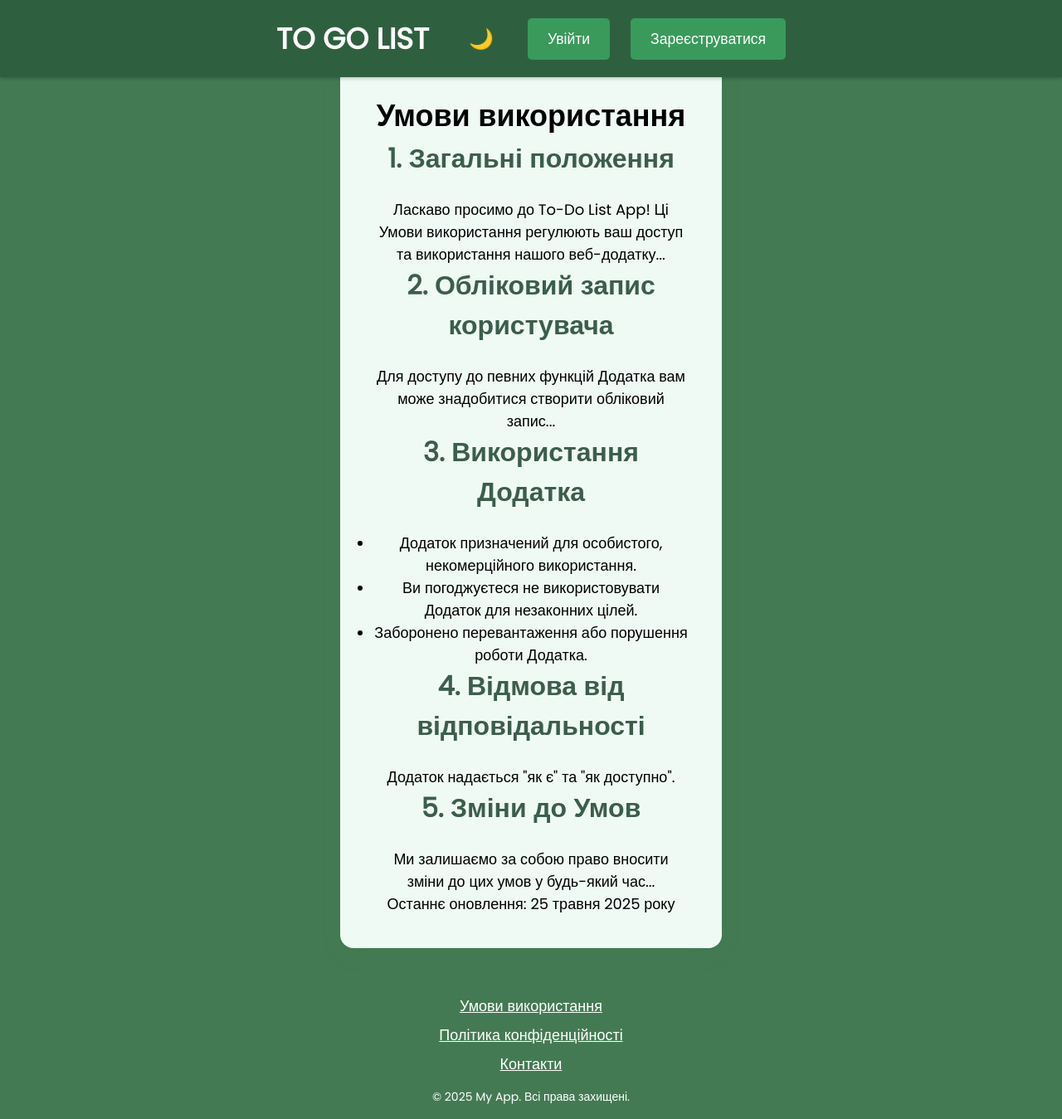
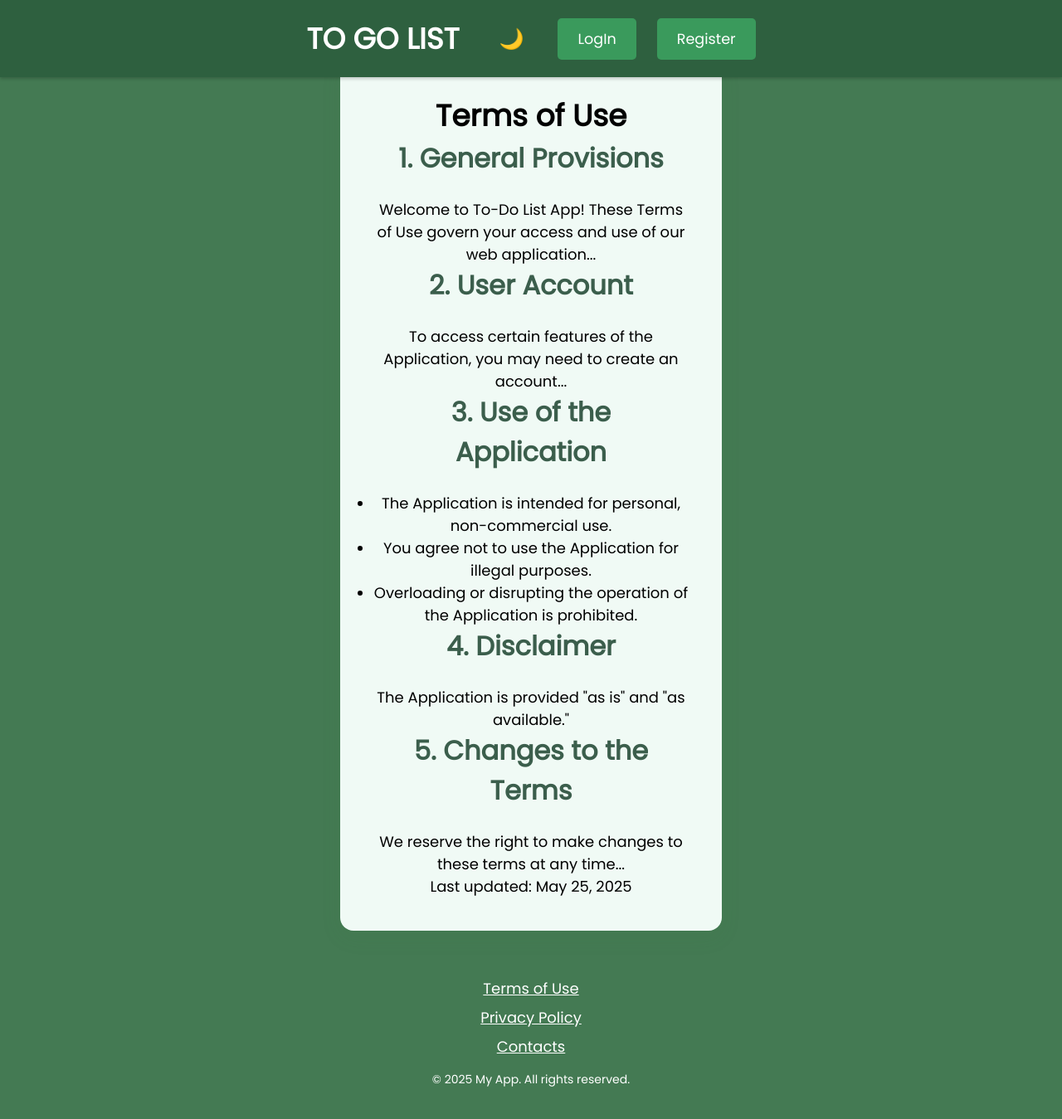
Before and after one commit to NataliaShel/to-go-list-app, a React (Create React App) app: page /terms-and-conditions in a window 1280 px wide. Shown: the whole page at 83% size. After the commit the page ends 1328 px from the top, so only its background shows below. Built offline with nearby package versions, Linux system fonts and the light colour scheme; no server answers.

Commit message:
Translated Into English.

```diff
--- a/src/components/Footer.jsx
+++ b/src/components/Footer.jsx
@@ -16,22 +16,22 @@ const Footer = () => {
           to="/terms-and-conditions"
           style={{ display: 'block', color: '#fff', margin: '8px 0', textDecoration: 'underline', cursor: 'pointer' }}
         >
-          Умови використання
+          Terms of Use
         </Link>
         <Link
           to="/privacy-policy"
           style={{ display: 'block', color: '#fff', margin: '8px 0', textDecoration: 'underline', cursor: 'pointer' }}
         >
-          Політика конфіденційності
+          Privacy Policy
         </Link>
         <Link
           to="/contacts"
           style={{ display: 'block', color: '#fff', margin: '8px 0', textDecoration: 'underline', cursor: 'pointer' }}
         >
-          Контакти
+          Contacts
         </Link>
       </nav>
-      <p style={{ fontSize: '0.875rem', color: '#fff' }}>© 2025 My App. Всі права захищені.</p>
+      <p style={{ fontSize: '0.875rem', color: '#fff' }}>© 2025 My App. All rights reserved.</p>
     </footer>
   );
 };
--- a/src/components/Navbar.jsx
+++ b/src/components/Navbar.jsx
@@ -23,7 +23,7 @@ const Navbar = () => {
       await doSignOut();
       navigate('/login');
     } catch (error) {
-      console.error("Помилка при виході:", error);
+      console.error("Error signing out:", error);
     }
   };
 
@@ -39,13 +39,13 @@ const Navbar = () => {
 
           {!loading && userLoggedIn ? (
             <>
-              <span className="navbar-user">Привіт, {currentUser?.email}</span>
-              <button onClick={handleLogout} className="logout-button">Вийти</button>
+              <span className="navbar-user">Hello, {currentUser?.email}</span>
+              <button onClick={handleLogout} className="logout-button">Sign Out</button>
             </>
           ) : (
             <>
-              <Link to="/login" className="auth-btn">Увійти</Link>
-              <Link to="/register" className="auth-btn">Зареєструватися</Link>
+              <Link to="/login" className="auth-btn">LogIn</Link>
+              <Link to="/register" className="auth-btn">Register</Link>
             </>
           )}
         </div>
--- a/src/components/auth/login/Login.jsx
+++ b/src/components/auth/login/Login.jsx
@@ -24,18 +24,18 @@ const Login = () => {
       await doSignInWithEmailAndPassword(email, password);
       navigate('/home');
     } catch (error) {
-      console.error('Помилка входу:', error);
+      console.error('Login error:', error);
       switch (error.code) {
         case 'auth/user-not-found':
         case 'auth/wrong-password':
         case 'auth/invalid-credential':
-          setErrorMessage('Невірний email або пароль.');
+          setErrorMessage('Invalid email or password.');
           break;
         case 'auth/invalid-email':
-          setErrorMessage('Неправильний формат email.');
+          setErrorMessage('Invalid email format.');
           break;
         default:
-          setErrorMessage('Помилка входу. Спробуйте ще раз.');
+          setErrorMessage('Login error. Please try again.');
       }
     } finally {
       setIsSigningIn(false);
@@ -45,13 +45,13 @@ const Login = () => {
   return (
     <div className="auth-container">
       <div className="auth-card">
-        <h2>Вхід</h2>
+        <h2>Login</h2>
         <form onSubmit={onSubmit} className="auth-form">
           <div className="form-group">
-            <label>Електронна пошта</label>
+            <label>Email</label>
             <input
               type="email"
-              placeholder="Ваша пошта"
+              placeholder="Your email"
               value={email}
               onChange={(e) => setEmail(e.target.value)}
               required
@@ -59,10 +59,10 @@ const Login = () => {
           </div>
 
           <div className="form-group">
-            <label>Пароль</label>
+            <label>Password</label>
             <input
               type="password"
-              placeholder="Ваш пароль"
+              placeholder="Your password"
               value={password}
               onChange={(e) => setPassword(e.target.value)}
               required
@@ -72,12 +72,12 @@ const Login = () => {
           {errorMessage && <p className="error-message">{errorMessage}</p>}
 
           <button type="submit" disabled={isSigningIn} className="auth-btn">
-            {isSigningIn ? 'Вхід...' : 'Увійти'}
+            {isSigningIn ? 'Logging in...' : 'Log In'}
           </button>
         </form>
 
         <p className="auth-link">
-          Не маєте облікового запису? <Link to="/register">Зареєструватися</Link>
+          Don't have an account? <Link to="/register">Sign Up</Link>
         </p>
       </div>
     </div>
--- a/src/components/auth/register/Register.jsx
+++ b/src/components/auth/register/Register.jsx
@@ -21,7 +21,7 @@ export const Register = () => {
         e.preventDefault();
         setErrorMessage('');
         if (password !== confirmPassword) {
-            setErrorMessage('Паролі не співпадають!');
+            setErrorMessage('Passwords do not match!');
             return;
         }
 
@@ -42,19 +42,19 @@ export const Register = () => {
                 setIsRegistering(false);
                 switch (error.code) {
                     case 'auth/email-already-in-use':
-                        setErrorMessage('Цей email вже використовується.');
+                        setErrorMessage('This email is already in use.');
                         break;
                     case 'auth/invalid-email':
-                        setErrorMessage('Неправильний формат email.');
+                        setErrorMessage('Invalid email format.');
                         break;
                     case 'auth/weak-password':
-                        setErrorMessage('Пароль повинен бути не менше 6 символів.');
+                        setErrorMessage('Password must be at least 6 characters.');
                         break;
                     default:
-                        setErrorMessage(`Помилка реєстрації: ${error.message}`);
+                        setErrorMessage(`Registration error: ${error.message}`);
                         break;
                 }
-                console.error("Помилка реєстрації:", error);
+                console.error("Registration error:", error);
             }
         }
     };
@@ -62,13 +62,13 @@ export const Register = () => {
     return (
         <div className="auth-container">
             <div className="auth-card">
-                <h2>Реєстрація</h2>
+                <h2>Register</h2>
                 <form onSubmit={onSubmit} className="auth-form">
                     <div className="form-group">
-                        <label>Електронна пошта</label>
+                        <label>Email</label>
                         <input
                             type="email"
-                            placeholder="Ваша пошта"
+                            placeholder="Your email"
                             value={email}
                             onChange={(e) => setEmail(e.target.value)}
                             required
@@ -76,10 +76,10 @@ export const Register = () => {
                     </div>
 
                     <div className="form-group">
-                        <label>Пароль</label>
+                        <label>Password</label>
                         <input
                             type="password"
-                            placeholder="Мінімум 6 символів"
+                            placeholder="Minimum 6 characters"
                             value={password}
                             onChange={(e) => setPassword(e.target.value)}
                             required
@@ -87,10 +87,10 @@ export const Register = () => {
                     </div>
 
                     <div className="form-group">
-                        <label>Підтвердіть Пароль</label>
+                        <label>Confirm Password</label>
                         <input
                             type="password"
-                            placeholder="Підтвердіть пароль"
+                            placeholder="Confirm password"
                             value={confirmPassword}
                             onChange={(e) => setConfirmPassword(e.target.value)}
                             required
@@ -104,12 +104,12 @@ export const Register = () => {
                         disabled={isRegistering}
                         className="auth-btn"
                     >
-                        {isRegistering ? 'Реєстрація...' : 'Зареєструватися'}
+                        {isRegistering ? 'Registering...' : 'Register'}
                     </button>
                 </form>
 
                 <p className="auth-link">
-                    Вже маєте обліковий запис? <Link to="/login">Увійти</Link>
+                    Already have an account? <Link to="/login">Log In</Link>
                 </p>
             </div>
         </div>
--- a/src/pages/Contacts.jsx
+++ b/src/pages/Contacts.jsx
@@ -2,14 +2,14 @@ import React from 'react';
 import InfoPageWrapper from '../components/InfoPageWrapper';
 
 const Contacts = () => (
-  <InfoPageWrapper title="Контакти">
+  <InfoPageWrapper title="Contacts">
     <p className="mb-4">
-      Якщо у вас є запитання або пропозиції, будь ласка, зв'яжіться з нами:
+      If you have any questions or suggestions, please contact us:
     </p>
     <ul className="list-disc pl-5">
-      <li className="mb-2">Електронна пошта: support@yourtodolistapp.com</li>
-      <li className="mb-2">Телефон: +380 XX XXX XX XX</li>
-      <li className="mb-2">Адреса: адреса,  місто, Україна</li>
+      <li className="mb-2">Email: support@yourtodolistapp.com</li>
+      <li className="mb-2">Phone: +380 XX XXX XX XX</li>
+      <li className="mb-2">Address: address, city, Ukraine</li>
     </ul>
   </InfoPageWrapper>
 );
--- a/src/pages/PrivacyPolicy.jsx
+++ b/src/pages/PrivacyPolicy.jsx
@@ -2,13 +2,13 @@ import React from 'react';
 import InfoPageWrapper from '../components/InfoPageWrapper';
 
 const PrivacyPolicy = () => (
-  <InfoPageWrapper title="Політика конфіденційності">
+  <InfoPageWrapper title="Privacy Policy">
     <p className="mb-4">
-      Ця Політика конфіденційності описує, як To-Do List збирає, використовує та розкриває Вашу особисту інформацію, коли Ви використовуєте наш застосунок To-Do List.
+      This Privacy Policy describes how To-Do List collects, uses, and discloses your personal information when you use our To-Do List application.
     </p>
-    <h2 className="text-xl font-semibold mb-2">Збір інформації</h2>
+    <h2 className="text-xl font-semibold mb-2">Information Collection</h2>
     <p className="mb-4">
-      Ми збираємо інформацію, яку Ви надаєте нам безпосередньо, наприклад, коли Ви створюєте обліковий запис...
+      We collect information that you provide to us directly, for example, when you create an account...
     </p>
   </InfoPageWrapper>
 );
--- a/src/pages/TermsAndConditions.jsx
+++ b/src/pages/TermsAndConditions.jsx
@@ -4,34 +4,34 @@ import InfoPageWrapper from '../components/InfoPageWrapper';
 const TermsAndConditions = () => {
   console.log('TermsAndConditions rendered!');
   return (
-    <InfoPageWrapper title="Умови використання">
-      <h2 className="text-xl font-semibold mb-2">1. Загальні положення</h2>
+    <InfoPageWrapper title="Terms of Use">
+      <h2 className="text-xl font-semibold mb-2">1. General Provisions</h2>
       <p className="mb-4">
-        Ласкаво просимо до To-Do List App! Ці Умови використання регулюють ваш доступ та використання нашого веб-додатку...
+        Welcome to To-Do List App! These Terms of Use govern your access and use of our web application...
       </p>
 
-      <h2 className="text-xl font-semibold mb-2">2. Обліковий запис користувача</h2>
+      <h2 className="text-xl font-semibold mb-2">2. User Account</h2>
       <p className="mb-4">
-        Для доступу до певних функцій Додатка вам може знадобитися створити обліковий запис...
+        To access certain features of the Application, you may need to create an account...
       </p>
 
-      <h2 className="text-xl font-semibold mb-2">3. Використання Додатка</h2>
+      <h2 className="text-xl font-semibold mb-2">3. Use of the Application</h2>
       <ul className="list-disc pl-5 mb-4">
-        <li>Додаток призначений для особистого, некомерційного використання.</li>
-        <li>Ви погоджуєтеся не використовувати Додаток для незаконних цілей.</li>
-        <li>Заборонено перевантаження або порушення роботи Додатка.</li>
+        <li>The Application is intended for personal, non-commercial use.</li>
+        <li>You agree not to use the Application for illegal purposes.</li>
+        <li>Overloading or disrupting the operation of the Application is prohibited.</li>
       </ul>
 
-      <h2 className="text-xl font-semibold mb-2">4. Відмова від відповідальності</h2>
-      <p className="mb-4">Додаток надається "як є" та "як доступно".</p>
+      <h2 className="text-xl font-semibold mb-2">4. Disclaimer</h2>
+      <p className="mb-4">The Application is provided "as is" and "as available."</p>
 
-      <h2 className="text-xl font-semibold mb-2">5. Зміни до Умов</h2>
+      <h2 className="text-xl font-semibold mb-2">5. Changes to the Terms</h2>
       <p className="mb-4">
-        Ми залишаємо за собою право вносити зміни до цих умов у будь-який час...
+        We reserve the right to make changes to these terms at any time...
       </p>
 
       <p className="text-sm text-center text-gray-500 mt-8">
-        Останнє оновлення: 25 травня 2025 року
+        Last updated: May 25, 2025
       </p>
     </InfoPageWrapper>
   );
```
Also changed, not shown: src/pages/UserPlans.jsx (+7 -7 lines).
